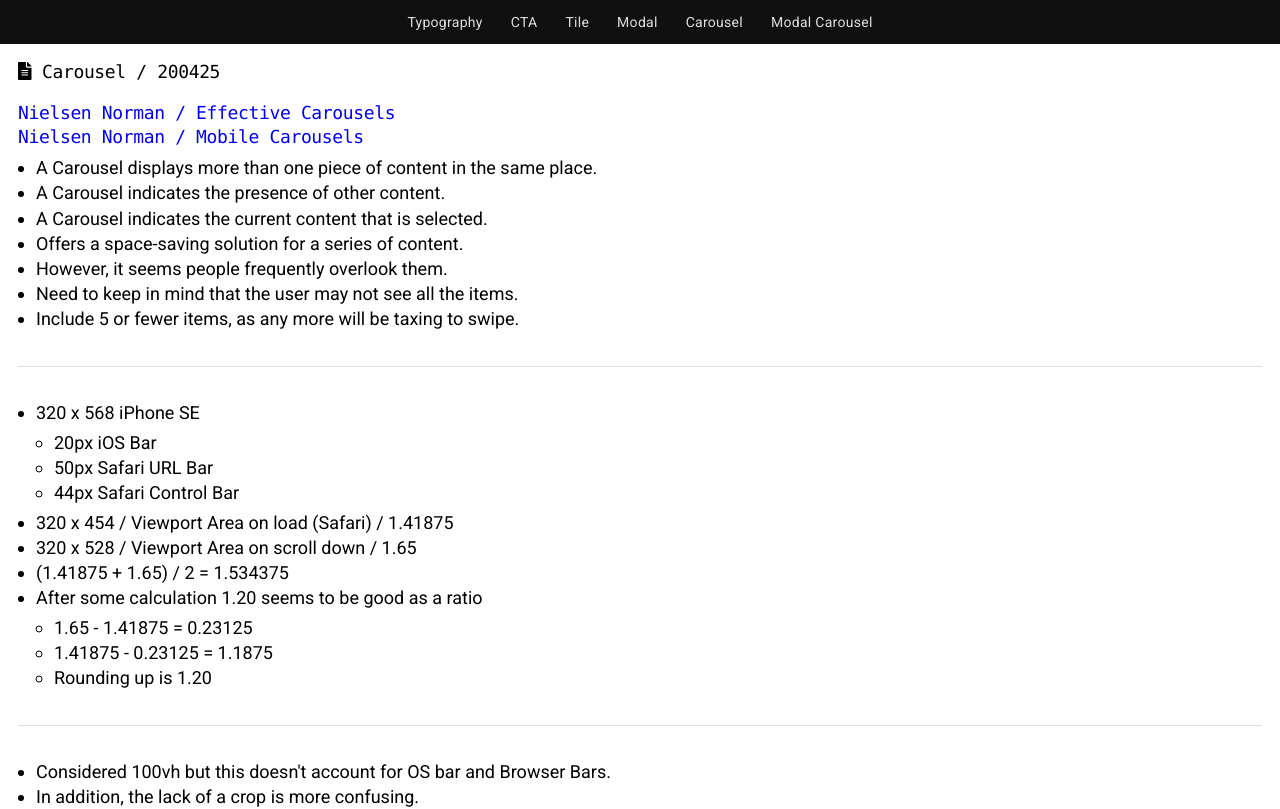
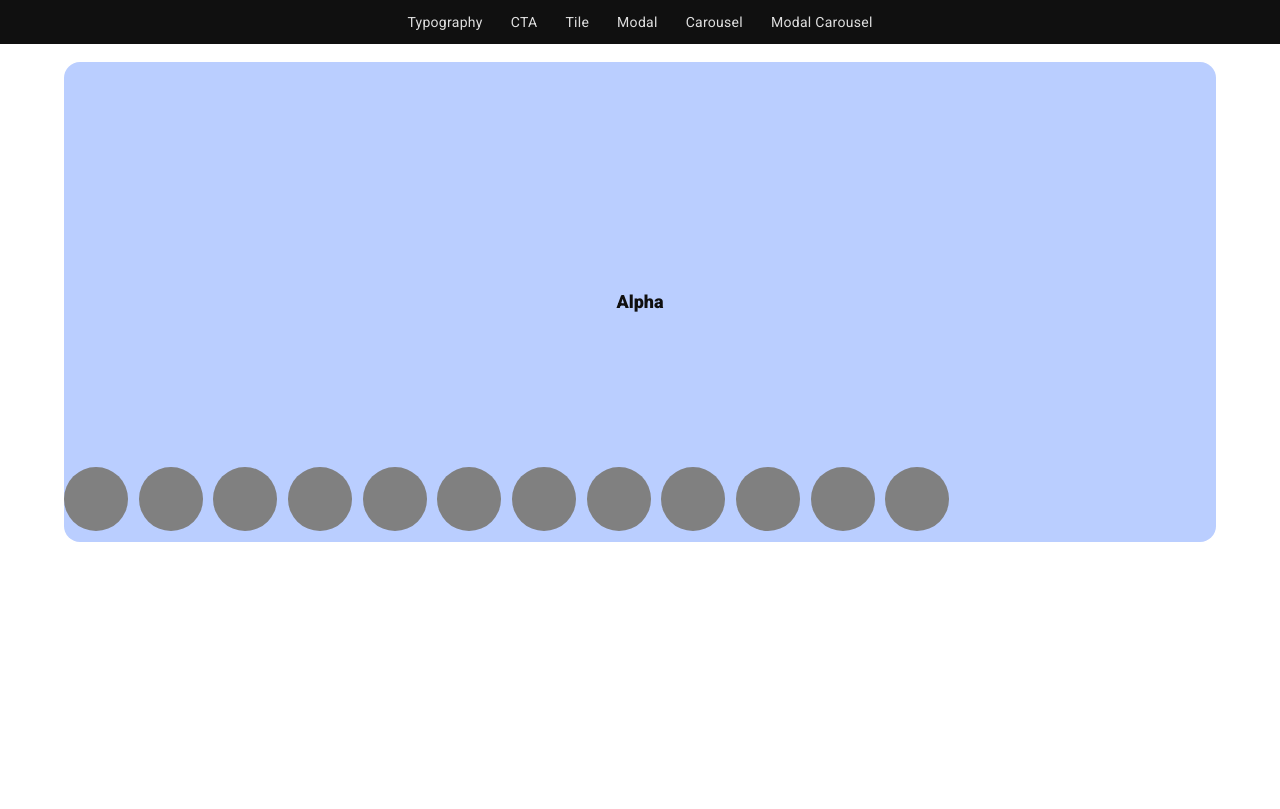
Before and after one commit to Tivo389/94_200318-OET-LIBRARY, a React (Create React App) app: page / in a window 1280 px wide. Shown: the top 809 px of the page. Built offline with nearby package versions, Linux system fonts and the light colour scheme.

Commit message:
200506 / 200430_carouselComponentBuild - End of day - Continue adding some script

```diff
--- a/src/components/SectionCarousel.js
+++ b/src/components/SectionCarousel.js
@@ -5,7 +5,7 @@ class SectionCarousel extends Component {
   render() {
     return (
       <>
-        <section className="sectionContainer">
+        <section className="sectionContainer hidden">
           <code><FontAwesomeIcon icon="file-alt"/> Carousel / 200425</code>
           <div className="linksContainer">
             <a
@@ -31,6 +31,22 @@ class SectionCarousel extends Component {
             </ul>
             <hr></hr>
             <ul>
+              <li>Carousel's are commonly used in the Landing Hero Section to cater for different promotions.</li>
+              <li>Blizzard had 6 carousels on auto scroll.</li>
+              <li>Blizzard also used a carousel to show its most recent dozen games.</li>
+              <li>Nintendo used 4 for the landing hero on auto scroll</li>
+              <li>Nintento used had 3 games per carousel slide, so 12 in total.</li>
+              <li>Logitech had 7 but the colour was not the best as the indicators were difficult to see.</li>
+              <li>Common aspects...</li>
+                <ul>
+                  <li>Minimal text, usualy just the product name and tagline of less than 35 characters.</li>
+                  <li>1-2 CTAs</li>
+                  <li>1-3 Images</li>
+                </ul>
+              <li>I got the impression that Carousel's are difficult to use as a generic component as their layout is heavily influenced by the content and space. It's not an effective component to display content and serves better to direct the user. Kind of like the content of a book or a menu.</li>
+            </ul>
+            <hr></hr>
+            <ul>
               <li>320 x 568 iPhone SE</li>
                 <ul>
                   <li>20px iOS Bar</li>
@@ -46,9 +62,6 @@ class SectionCarousel extends Component {
                 <li>1.41875 - 0.23125 = 1.1875</li>
                 <li>Rounding up is 1.20</li>
               </ul>
-            </ul>
-            <hr></hr>
-            <ul>
               <li>Considered 100vh but this doesn't account for OS bar and Browser Bars.</li>
               <li>In addition, the lack of a crop is more confusing.</li>
               <li>For a content-oriented scenario, the objective of mobile and desktop should be considered separately, due to the difference in available space.</li>
@@ -66,15 +79,55 @@ class SectionCarousel extends Component {
             </ul>
           </div>
         </section>
-        <section className="sectionContainer noPaddingBottom">
+        <section className="sectionContainer noPaddingBottom hidden">
           <code className="sectionHeader"><FontAwesomeIcon icon="horse-head"/> Carousel</code>
         </section>
         <div className="carouselElement">
           <div className="carouselContent">
-            <h6>Hello World</h6>
-            <p>Lorem ipsum dolor sit amet consectetur adipisicing elit. Quibusdam temporibus ratione itaque iure sint? Incidunt earum venam.</p>
+            <div className="carouselContentItem">
+              <h6>Alpha</h6>
+            </div>
+            <div className="carouselContentItem">
+              <h6>Beta</h6>
+            </div>
+            <div className="carouselContentItem">
+              <h6>Charlie</h6>
+            </div>
+            <div className="carouselContentItem">
+              <h6>Delta</h6>
+            </div>
+            <div className="carouselContentItem">
+              <h6>Echo</h6>
+            </div>
+            <div className="carouselContentItem">
+              <h6>Foxtrot</h6>
+            </div>
+            <div className="carouselContentItem">
+              <h6>Golf</h6>
+            </div>
+            <div className="carouselContentItem">
+              <h6>Hotel</h6>
+            </div>
+            <div className="carouselContentItem">
+              <h6>India</h6>
+            </div>
+            <div className="carouselContentItem">
+              <h6>Juliett</h6>
+            </div>
+            <div className="carouselContentItem">
+              <h6>Kilo</h6>
+            </div>
+            <div className="carouselContentItem">
+              <h6>Lima</h6>
+            </div>
           </div>
           <div className="carouselNavigation">
+            <div className="carouselNavgationItem"></div>
+            <div className="carouselNavgationItem"></div>
+            <div className="carouselNavgationItem"></div>
+            <div className="carouselNavgationItem"></div>
+            <div className="carouselNavgationItem"></div>
+            <div className="carouselNavgationItem"></div>
             <div className="carouselNavgationItem"></div>
             <div className="carouselNavgationItem"></div>
             <div className="carouselNavgationItem"></div>
--- a/src/css/_carousel.scss
+++ b/src/css/_carousel.scss
@@ -1,43 +1,72 @@
-$carouselNavigationItemUnit: 44px;
-$carouselNavigationSpacer: calc(#{$carouselNavigationItemUnit} / 4);
+$carouselNavigationItemUnit: 64px;
+$carouselNavigationItemUnitSpacer: calc(#{$carouselNavigationItemUnit} / 6);
 
 .carouselElement {
-  border: 1px solid red;
+  // border: 1px solid red;
   height: 120vw;
   display: flex;
   flex-direction: column;
   justify-content: flex-end;
+  position: relative;
   @include w1024 {
     height: 37.5vw;
   }
   &:last-of-type {
-    margin-bottom: $spaceUnitXL;
+    margin: $spaceUnitXS 0;
   }
 }
 .carouselContent {
-  border: 1px solid green;
-  padding: 0 16px;
-
+  // border: 1px solid green;
+  flex: 1 0 auto;
+  display: flex;
+  flex-direction: row;
+  overflow: hidden;
+  &::before, &::after {
+    content: '';
+    display: block;
+    flex: 0 0 auto;
+    width: 5vw;
+  }
+}
+.carouselContentItem {
+  flex: 0 0 auto;
+  width: 90vw;
+  display: flex;
+  justify-content: center;
+  align-items: center;
+  border-radius: 16px;
+  // padding: 0 0 calc(#{$carouselNavigationItemUnit} + #{$carouselNavigationItemUnitSpacer} + #{$carouselNavigationItemUnitSpacer}) 0;
+  &:nth-child(odd) {
+    background-color: rgb(186,206,255);
+  }
+  &:nth-child(even) {
+    background-color: rgb(255,206,186);
+  }
+  & + .carouselContentItem {
+    margin-left: 10vw;
+  }
 }
 .carouselNavigation {
   display: flex;
   flex-direction: row;
-  padding: $carouselNavigationSpacer;
   overflow: scroll;
-  &::after {
+  padding: 0 0 $carouselNavigationItemUnitSpacer 0;
+  position: absolute;
+  width: 100%;
+  &::before, &::after {
     content: '';
     display: block;
     flex: 0 0 auto;
-    width: $carouselNavigationSpacer;
+    width: $carouselNavigationItemUnit;
   }
 }
 .carouselNavgationItem {
-  background-color: rgb(186, 206, 255);
   height: $carouselNavigationItemUnit;
   width: $carouselNavigationItemUnit;
-  border-radius: calc(#{$carouselNavigationItemUnit} / 2);
+  border-radius: $carouselNavigationItemUnit;
   flex: 0 0 auto;
+  background-color: rgb(128,128,128);
   & + .carouselNavgationItem {
-    margin-left: $carouselNavigationSpacer;
+    margin-left: $carouselNavigationItemUnitSpacer;
   }
 }
--- a/src/css/index.css
+++ b/src/css/index.css
@@ -899,40 +899,63 @@ li {
       text-decoration: underline; } }
 
 .carouselElement {
-  border: 1px solid red;
   height: 120vw;
   display: flex;
   flex-direction: column;
-  justify-content: flex-end; }
+  justify-content: flex-end;
+  position: relative; }
   @media (min-width: 1024px) {
     .carouselElement {
       height: 37.5vw; } }
   .carouselElement:last-of-type {
-    margin-bottom: 5rem; }
+    margin: 1rem 0; }
 
 .carouselContent {
-  border: 1px solid green;
-  padding: 0 16px; }
+  flex: 1 0 auto;
+  display: flex;
+  flex-direction: row;
+  overflow: hidden; }
+  .carouselContent::before, .carouselContent::after {
+    content: '';
+    display: block;
+    flex: 0 0 auto;
+    width: 5vw; }
+
+.carouselContentItem {
+  flex: 0 0 auto;
+  width: 90vw;
+  display: flex;
+  justify-content: center;
+  align-items: center;
+  border-radius: 16px; }
+  .carouselContentItem:nth-child(odd) {
+    background-color: #baceff; }
+  .carouselContentItem:nth-child(even) {
+    background-color: #ffceba; }
+  .carouselContentItem + .carouselContentItem {
+    margin-left: 10vw; }
 
 .carouselNavigation {
   display: flex;
   flex-direction: row;
-  padding: calc(44px / 4);
-  overflow: scroll; }
-  .carouselNavigation::after {
+  overflow: scroll;
+  padding: 0 0 calc(64px / 6) 0;
+  position: absolute;
+  width: 100%; }
+  .carouselNavigation::before, .carouselNavigation::after {
     content: '';
     display: block;
     flex: 0 0 auto;
-    width: calc(44px / 4); }
+    width: 64px; }
 
 .carouselNavgationItem {
-  background-color: #baceff;
-  height: 44px;
-  width: 44px;
-  border-radius: calc(44px / 2);
-  flex: 0 0 auto; }
+  height: 64px;
+  width: 64px;
+  border-radius: 64px;
+  flex: 0 0 auto;
+  background-color: gray; }
   .carouselNavgationItem + .carouselNavgationItem {
-    margin-left: calc(44px / 4); }
+    margin-left: calc(64px / 6); }
 
 main {
   padding-top: 44px; }
```
